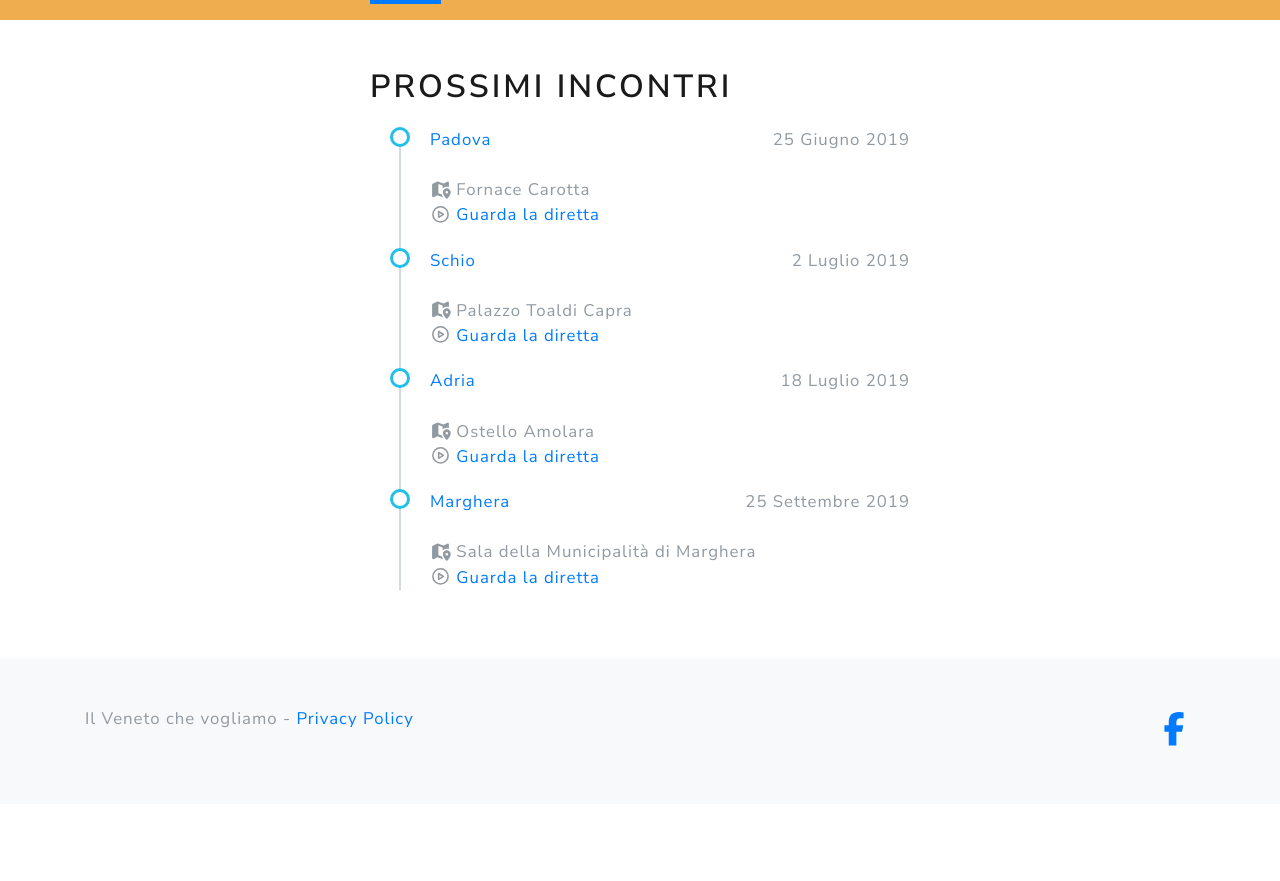
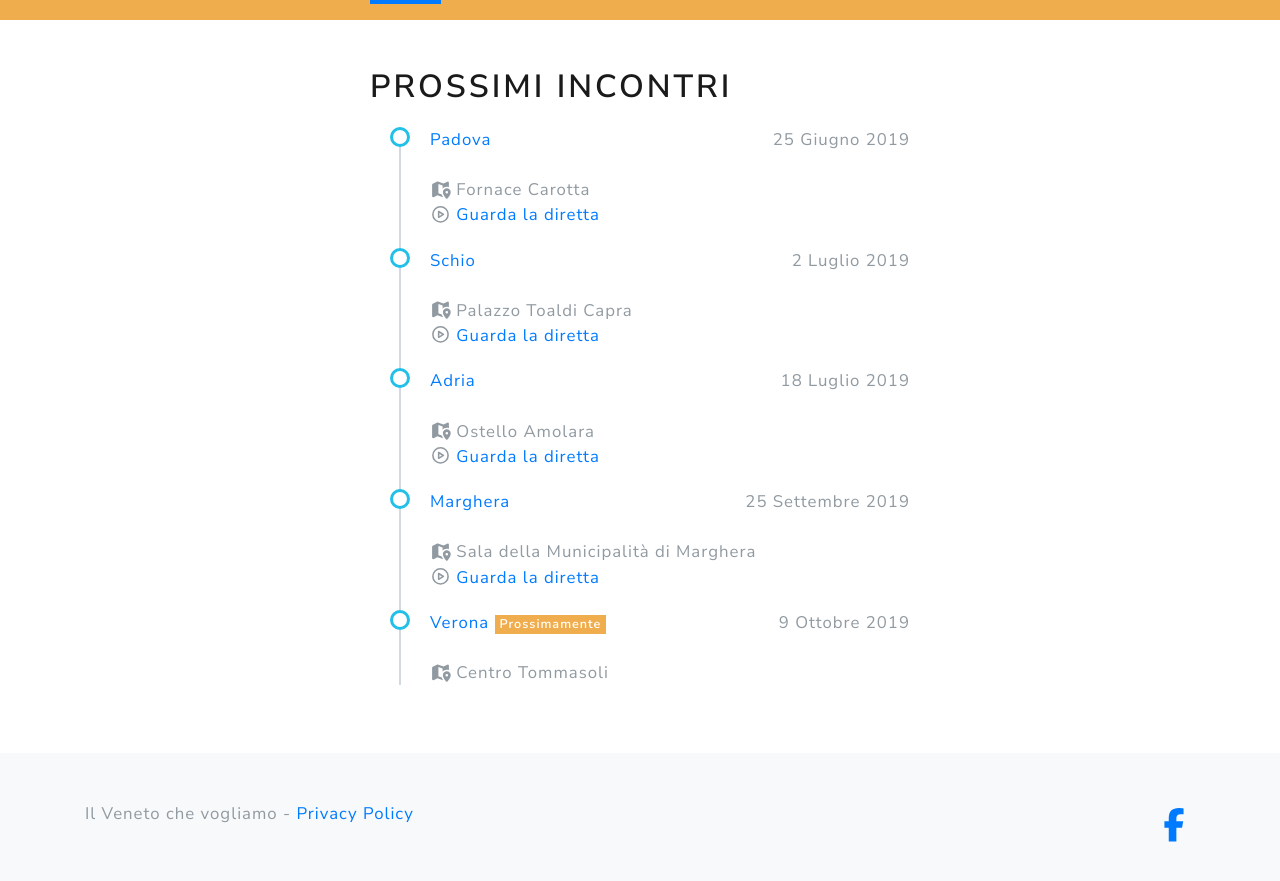
Before and after one commit to venetochevogliamo/venetochevogliamo.it, a Jekyll site: the page built from index.html, in a window 1280 px wide and 900 px high, scrolled down 1702 px. Shown: the top 881 px of the window. Built offline with Jekyll 4.4.1, drawn with Linux system fonts in a browser that asks for light colours; nearby versions of some CDN libraries; library files that are not in the unit come from our copies; comment, search, counter and statistics services are not loaded; before the commit the page ends 2506 px from its top, so only the background shows below that.

Commit message:
Add new event in Verona

```diff
--- a/_data/events.yml
+++ b/_data/events.yml
@@ -18,3 +18,8 @@
   fb: https://www.facebook.com/events/2571663999727783/
   location: Sala della Municipalità di Marghera
   live: https://www.facebook.com/venetochevogliamo/videos/723594051489762/
+- date: 9 Ottobre 2019
+  place: Verona
+  fb: https://www.facebook.com/events/2310835322509671/
+  location: Centro Tommasoli
+  new: true
```
